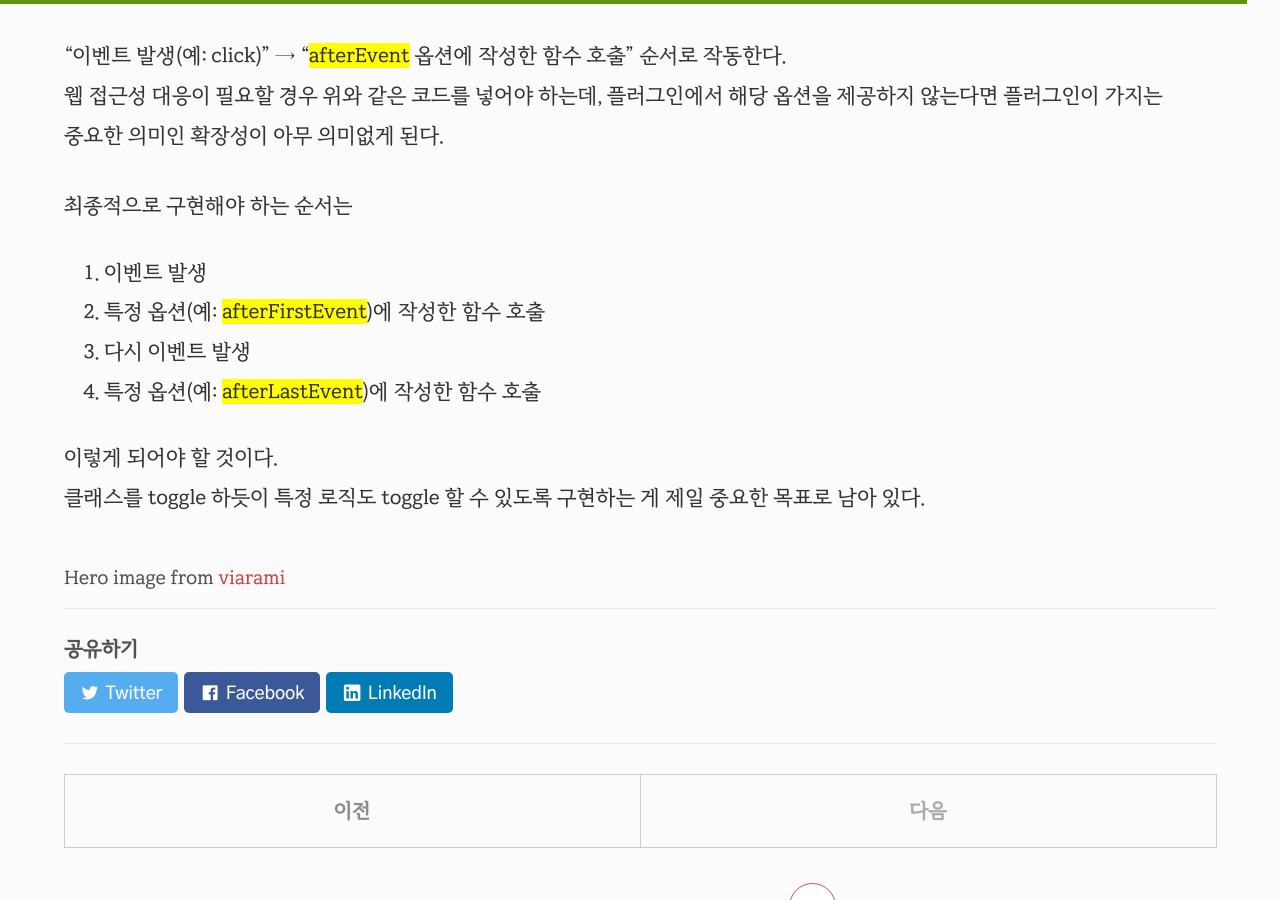
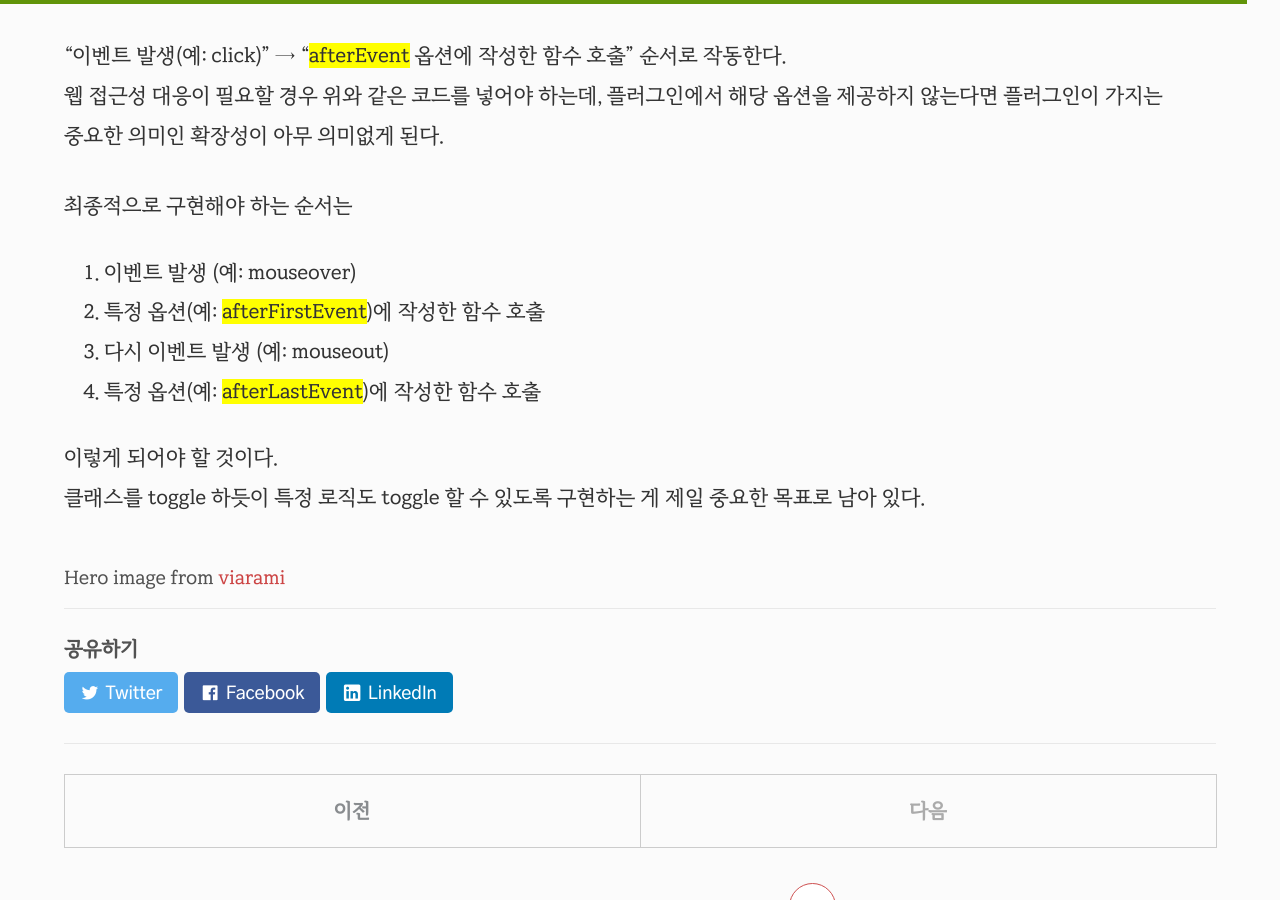
Before and after one commit to selosele/selosele.github.io, a Jekyll site: the page built from _posts/2020-10-15-making-jquery-plugin.md, in a window 1280 px wide and 900 px high, scrolled down 4736 px. Built offline with Jekyll 4.4.1, drawn with Linux system fonts in a browser that asks for light colours; comment, search, counter and statistics services are not loaded.

Commit message:
포스트 수정

```diff
--- a/_posts/2020-10-15-making-jquery-plugin.md
+++ b/_posts/2020-10-15-making-jquery-plugin.md
@@ -143,9 +143,9 @@ $(".foo").hashToggle({
 
 최종적으로 구현해야 하는 순서는
 
-1. 이벤트 발생
+1. 이벤트 발생 (예: mouseover)
 2. 특정 옵션(예: <mark>afterFirstEvent</mark>)에 작성한 함수 호출
-3. 다시 이벤트 발생
+3. 다시 이벤트 발생 (예: mouseout)
 4. 특정 옵션(예: <mark>afterLastEvent</mark>)에 작성한 함수 호출
 
 이렇게 되어야 할 것이다.
```
